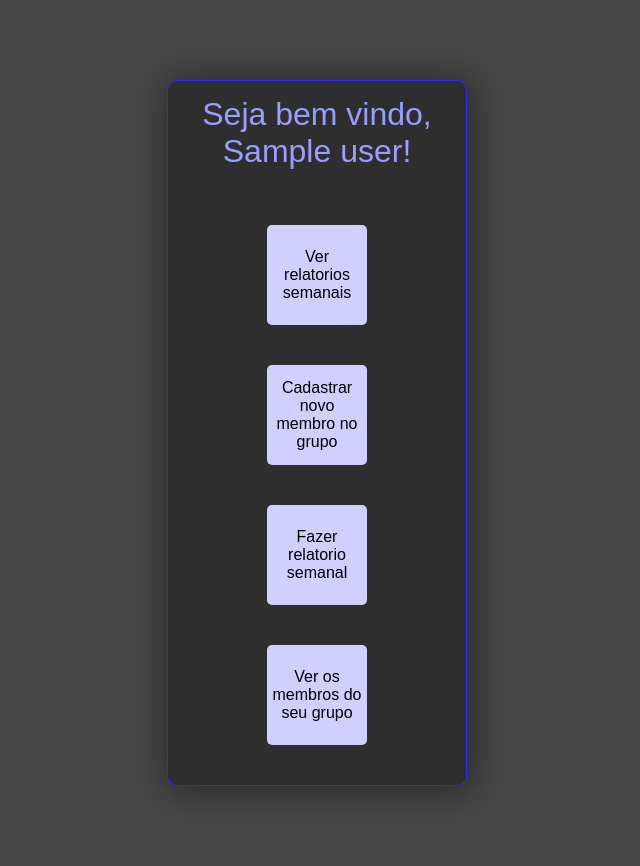
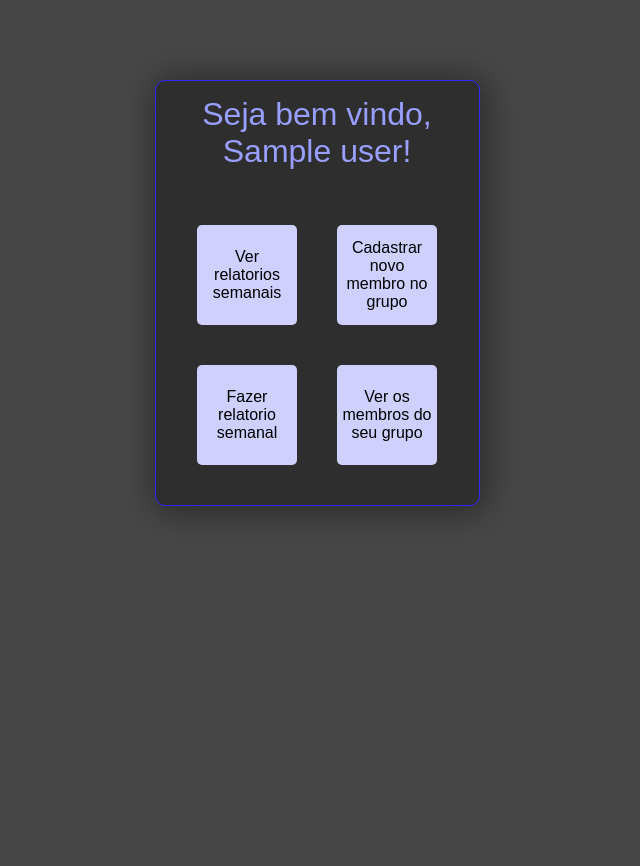
Before and after one commit to Leonardo-Reis/Relatorio-Papo-Reto, a Flask app: page /usuario in a window 1280 px wide. Shown: the whole page, without its empty margins (323-963 px from the left). After the commit the page ends 516 px from the top, so only its background shows below. Run offline with Flask 2, Linux system fonts and the light colour scheme; the visitor is signed in with stand-in values (Sample User, id 1); data comes from the database, SQL or seed files in the repository.

Commit message:
Novo width do usuario correto

```diff
--- a/app/static/usuario.css
+++ b/app/static/usuario.css
@@ -21,7 +21,7 @@ main {
     flex-direction: column;
     align-items: center;
 
-    width: 300px;
+    width: 325px;
     margin: 10vh auto;
     text-align: center;
 
```
